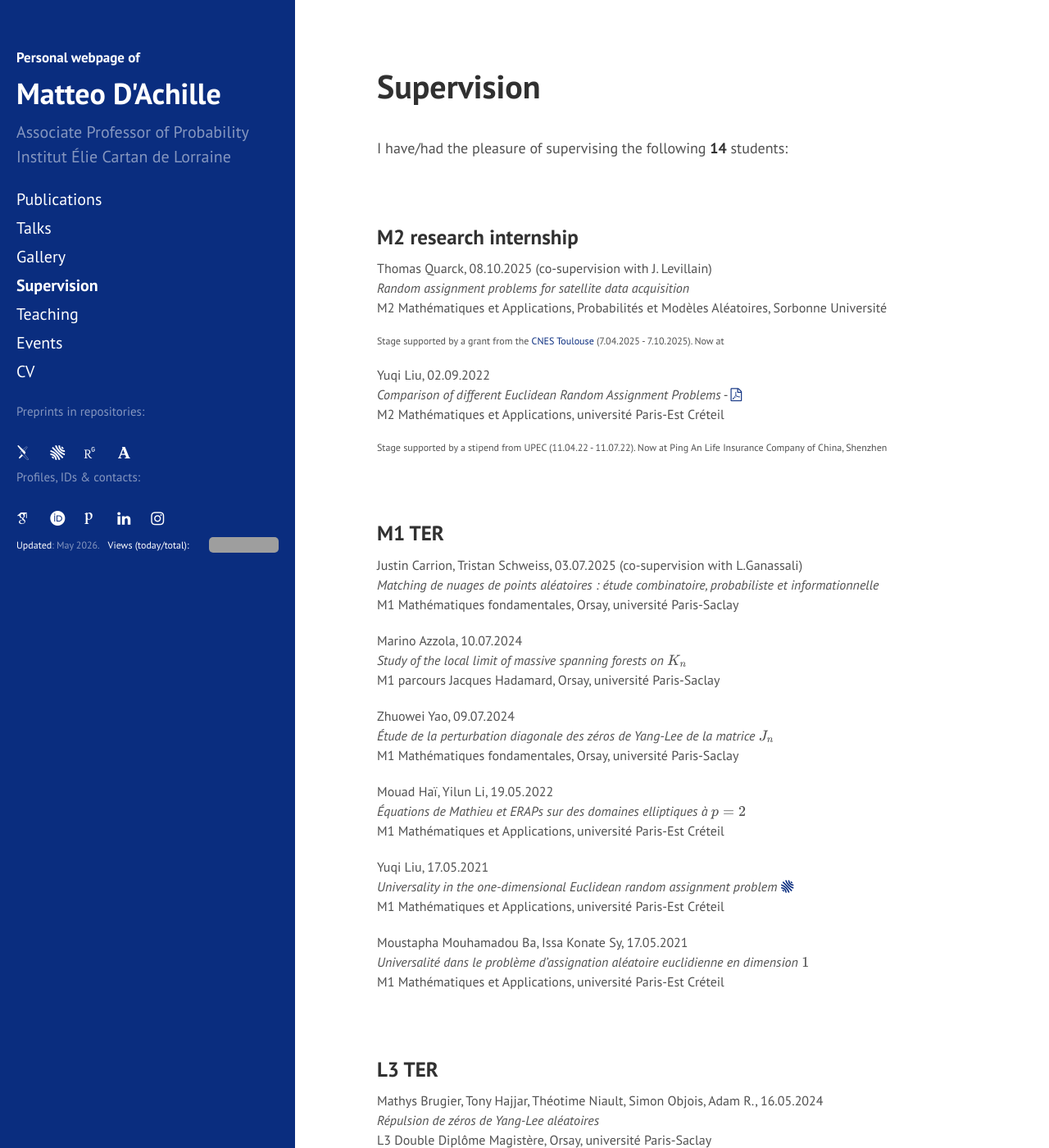
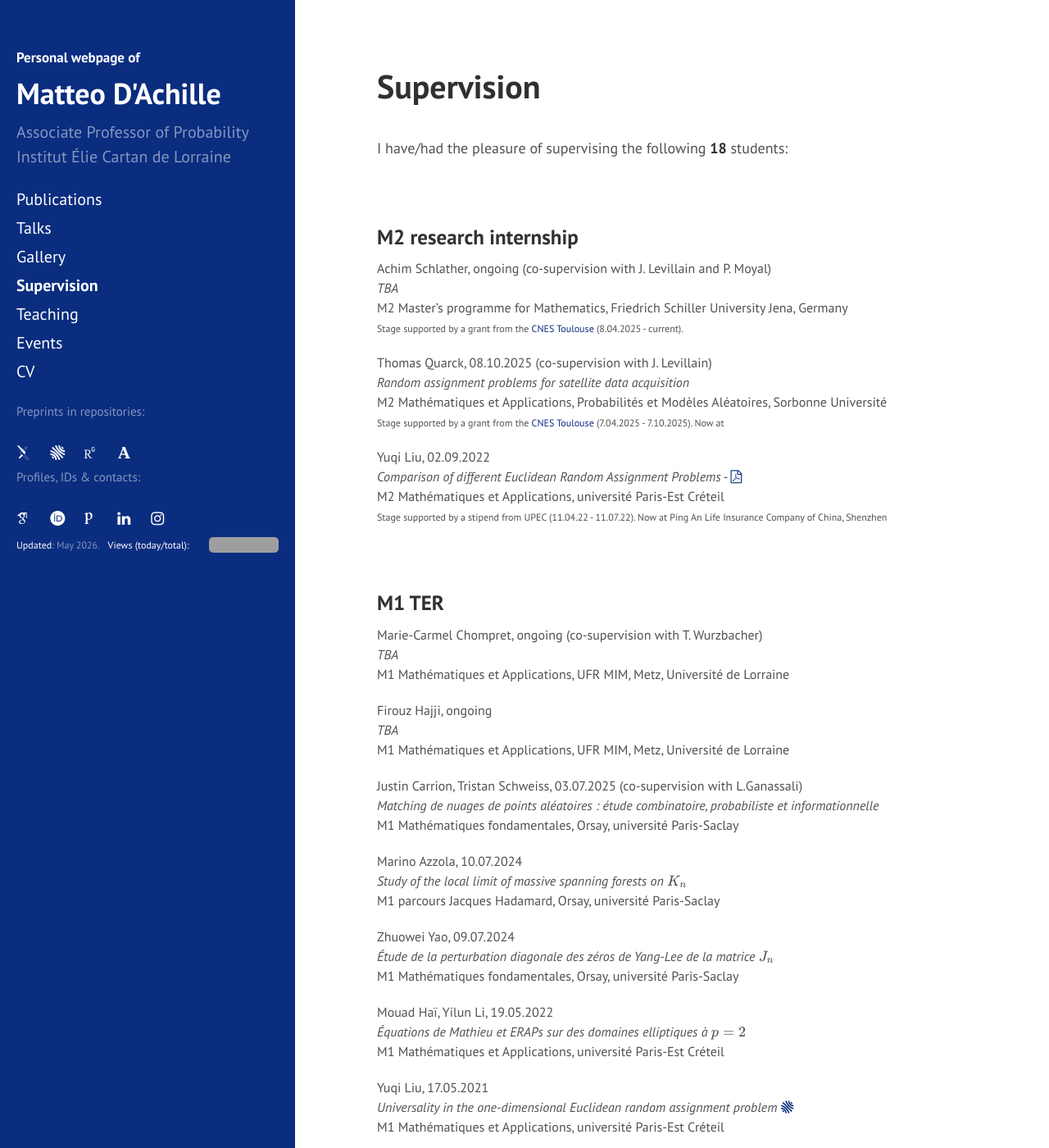
Before and after one commit to matteodachille/matteodachille.github.io, a Jekyll site: the page built from supervision.md, in a window 1280 px wide and 1400 px high. Shown: the whole window at 82% size. Built offline with Jekyll 4.4.1, drawn with Linux system fonts in a browser that asks for light colours; nearby versions of some CDN libraries; some web fonts are replaced; grey boxes are pictures that could not be loaded.

Commit message:
Updated supervision page

```diff
--- a/supervision.md
+++ b/supervision.md
@@ -5,7 +5,7 @@ order: 4
 ---
 
   <br/>
-I have/had the pleasure of supervising the following **14** students:
+I have/had the pleasure of supervising the following **18** students:
   {: style="font-size: 18px" }
   <br/>
 ### M2 research internship
@@ -15,6 +15,13 @@ I have/had the pleasure of supervising the following **14** students:
 {: .no_toc}
 -->
 
+Achim Schlather, ongoing (co-supervision with J. Levillain and P. Moyal) <br/>
+ _TBA_ <br/>
+M2 Master’s programme for Mathematics, Friedrich Schiller University Jena, Germany
+ {: style="font-size: 16px" }
+ Stage supported by a grant from the [CNES Toulouse](https://cnes.fr/en){:target="_blank"} (8.04.2025 - current).
+ {: style="font-size: 12px; margin-top: -15px;" }
+
 
 
  Thomas Quarck, 08.10.2025 (co-supervision with J. Levillain) <br/>
@@ -23,16 +30,15 @@ acquisition_ <br/>
   M2 Mathématiques et Applications, Probabilités et Modèles Aléatoires, Sorbonne Université
   {: style="font-size: 16px" }
   Stage supported by a grant from the [CNES Toulouse](https://cnes.fr/en){:target="_blank"} (7.04.2025 - 7.10.2025). Now at
-  {: style="font-size: 12px" }
+  {: style="font-size: 12px; margin-top: -15px;" }
 
 
  Yuqi Liu, 02.09.2022 <br/>
   _Comparison of different Euclidean Random Assignment Problems_ - [<i class="fa fa-file-pdf-o" aria-hidden="true"></i>]({{ site.baseurl }}downloads/Liu.pdf){:target="_blank"}<br/>
   M2 Mathématiques et Applications, université Paris-Est Créteil
   {: style="font-size: 16px" }
-
   Stage supported by a stipend from UPEC (11.04.22 - 11.07.22). Now at Ping An Life Insurance Company of China, Shenzhen
-  {: style="font-size: 12px" }
+  {: style="font-size: 12px; margin-top: -15px;" }
 
   <br/>
 
@@ -41,6 +47,16 @@ acquisition_ <br/>
 
 
 {: .no_toc}
+
+Marie-Carmel Chompret, ongoing (co-supervision with T. Wurzbacher) <br/>
+  _TBA_ <br/>
+  M1 Mathématiques et Applications, UFR MIM, Metz, Université de Lorraine
+  {: style="font-size: 16px" }
+
+Firouz Hajji, ongoing  <br/>
+  _TBA_ <br/>
+  M1 Mathématiques et Applications, UFR MIM, Metz, Université de Lorraine
+  {: style="font-size: 16px" }
 
 Justin Carrion, Tristan Schweiss, 03.07.2025 (co-supervision with L.Ganassali) <br/>
   _Matching de nuages de points aléatoires : étude combinatoire, probabiliste et informationnelle_ <br/>
```
